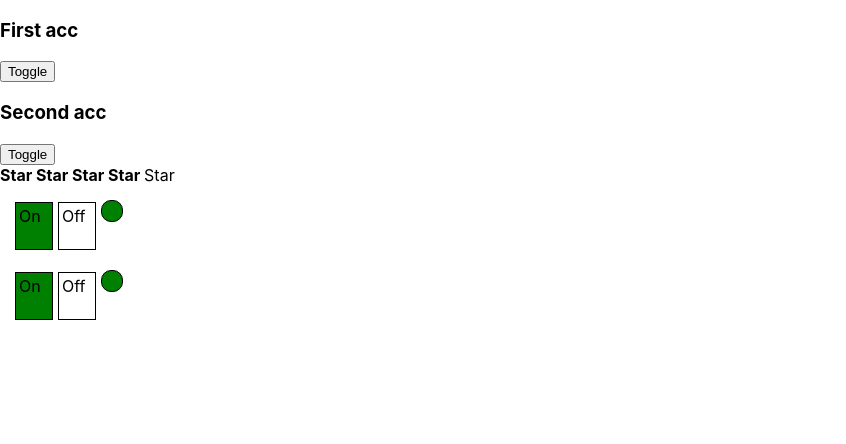
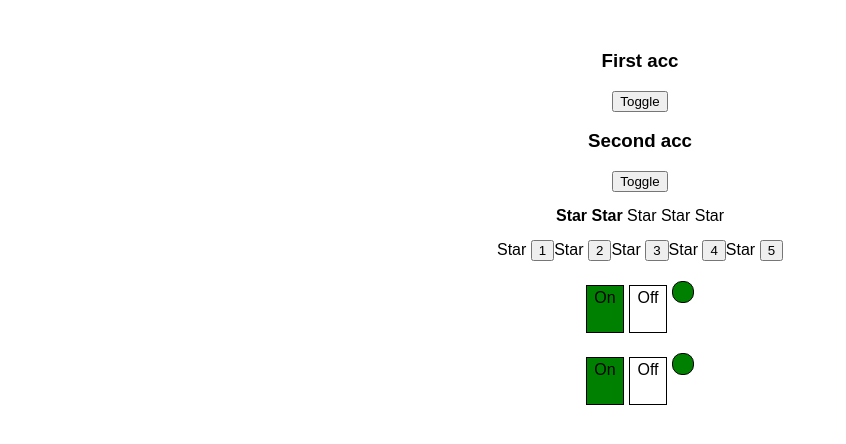
Before and after one commit to LovaVikasso/MicrotasksPlusKabzda, a React (Create React App) app: page / in a window 1280 px wide. Shown: the top 444 px of the page, without its empty margins (0-846 px from the left). Built offline with nearby package versions, Linux system fonts and the light colour scheme.

Commit message:
Uncontrolled Rating component

```diff
--- a/src/App.css
+++ b/src/App.css
@@ -1,40 +1,14 @@
 .App {
-    margin: 60px;
+    margin: 50px auto;
     padding: -30px;
     max-width: 600px;
-    font-weight: bold;
     border-radius: 10px;
     height: 300px;
     text-align: center;
     font-family: sans-serif;
 }
-
+.Rating {
+    margin: 15px auto;
+}
 .App > div {
 }
-
-.Counter {
-    text-align: center;
-}
-
-
-.active {
-    margin: 10px 10px 10px 10px;
-    width: 100px;
-    height: 25px;
-    background-color: hotpink;
-    border: hotpink;
-    border-radius: 3px;
-    color: white;
-    font-weight: bold;
-}
-
-.disabled {
-    margin: 10px 10px 10px 10px;
-    width: 100px;
-    height: 25px;
-    background-color: darkgrey;
-    border: darkgrey;
-    border-radius: 3px;
-    color: white;
-
-}
--- a/src/App.tsx
+++ b/src/App.tsx
@@ -4,11 +4,13 @@
 import {Input} from "./components/Input";
 import {Button} from "./components/Button";
 import Accordion from "./components/Accordion";
-import Rating from "./components/Rating";
 import OnOff from "./components/OnOff";
+import ControlledRating from "./components/ControlledRating";
+import UnControlledRating from "./components/UnControlledRating";
 
 
-function App() {
+
+const App = () => {
     let [message, setMessage] = useState([
         {message: 'message1'},
         {message: 'message2'},
@@ -26,10 +28,13 @@
     }
     return (
 
-        <div>
+        <div className="App">
             <Accordion titleValue={'First acc'}/>
             <Accordion titleValue={'Second acc'}/>
-            <Rating value={4}/>
+
+            <div className="Rating"><ControlledRating value={2} /></div>
+            <div className="Rating"><UnControlledRating /></div>
+
             <OnOff />
             <OnOff />
             {/*<FullInput addMessage={addMessage}/> Универсальный компонент - инпут + кнопка*/}
--- a/src/components/Rating.tsx
+++ b/src/components/ControlledRating.tsx
@@ -3,7 +3,7 @@
 type RatingPropsType = {
     value: 0 | 1 | 2 | 3 | 4 | 5
 }
-const Rating = (props: RatingPropsType) => {
+const ControlledRating = (props: RatingPropsType) => {
         return <div>
             <Star selected={props.value>0}/>
             <Star selected={props.value>1}/>
@@ -17,4 +17,4 @@
 const Star = (props: StarPropsType) => {
     return props.selected ? <span><b>Star </b></span> : <span>Star </span>
 }
-export default Rating;
+export default ControlledRating;
--- /dev/null
+++ b/src/components/UnControlledRating.tsx
@@ -0,0 +1,18 @@
+import React, {useState} from 'react';
+
+const UnControlledRating = () => {
+    let [value, setValue] = useState(0)
+        return <div>
+            <Star selected={value>0}/> <button onClick={()=>{setValue(1)}}>1</button>
+            <Star selected={value>1}/> <button onClick={()=>{setValue(2)}}>2</button>
+            <Star selected={value>2}/> <button onClick={()=>{setValue(3)}}>3</button>
+            <Star selected={value>3}/> <button onClick={()=>{setValue(4)}}>4</button>
+            <Star selected={value>4}/> <button onClick={()=>{setValue(5)}}>5</button>
+        </div>
+};
+
+type StarPropsType = { selected: boolean }
+const Star = (props: StarPropsType) => {
+    return props.selected ? <span><b>Star </b></span> : <span>Star </span>
+}
+export default UnControlledRating;
```
